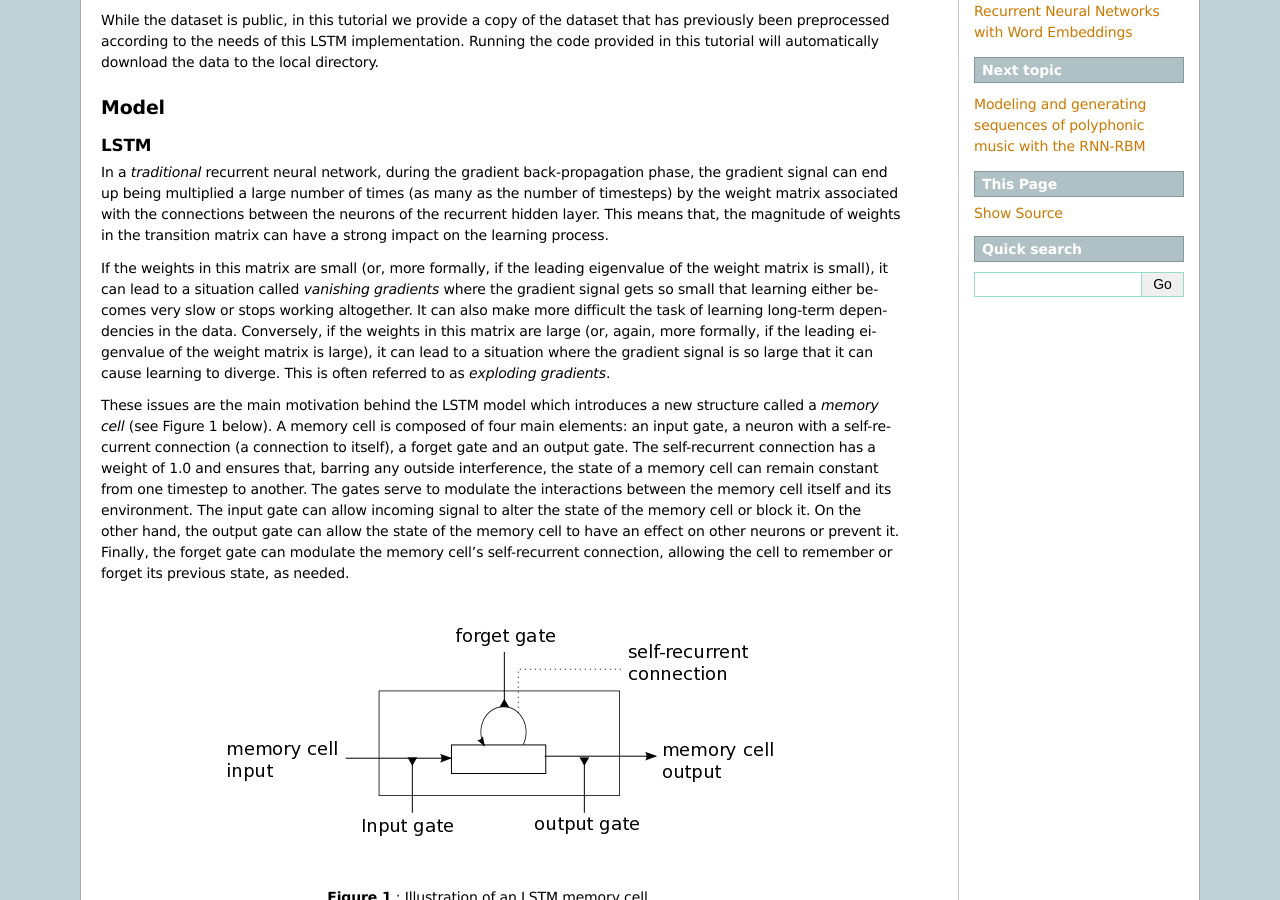
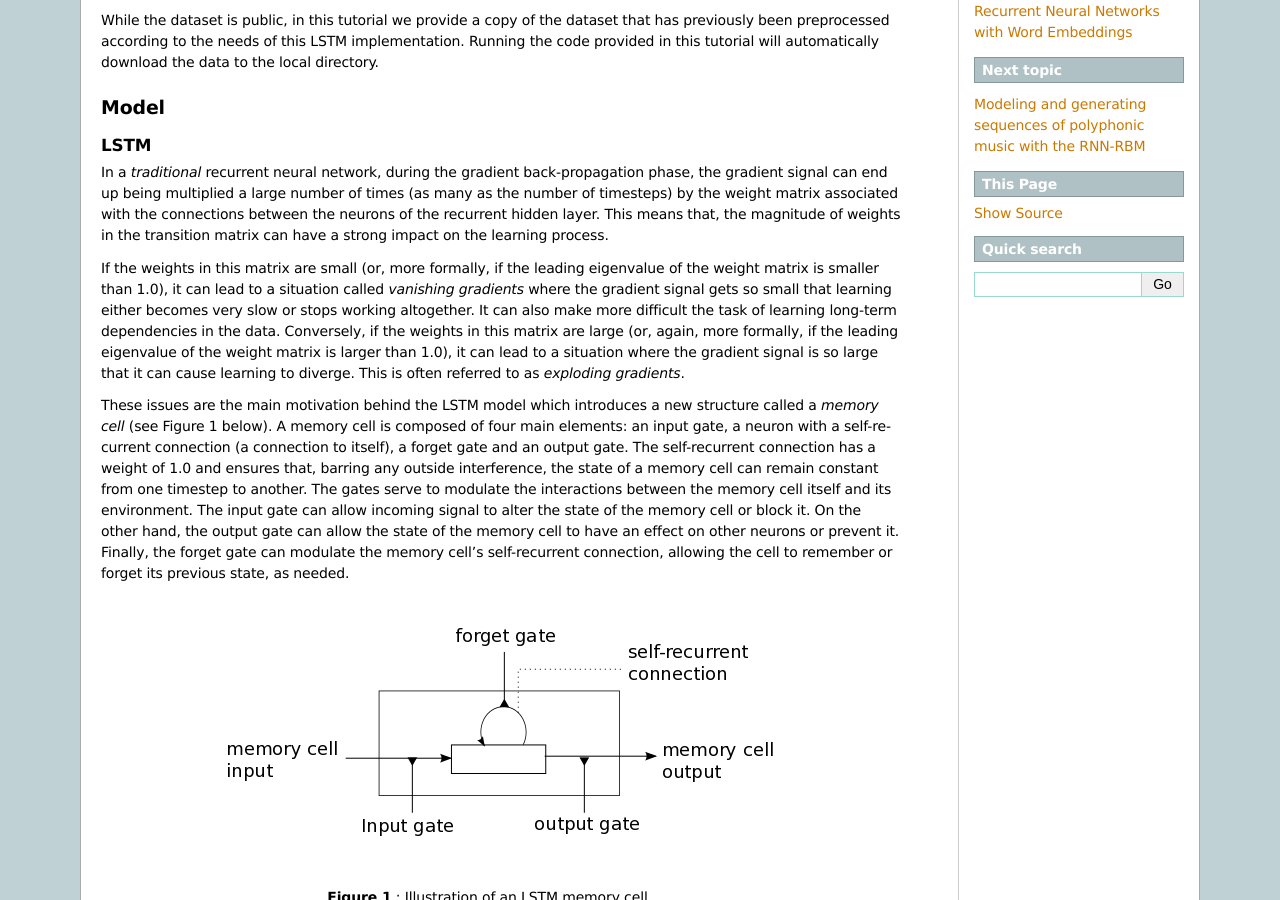
Before and after one commit to lisa-lab/DeepLearningTutorials, a Sphinx documentation site: the page built from doc/lstm.txt, in a window 1280 px wide and 900 px high, scrolled down 353 px. Built offline with Sphinx 7.4.7, drawn with Linux system fonts in a browser that asks for light colours; formulas are drawn with MathJax 3; pages that are not in the unit, such as notebooks, are missing from menus.

Commit message:
Fixed typos (2)

```diff
--- a/doc/lstm.txt
+++ b/doc/lstm.txt
@@ -41,14 +41,14 @@ hidden layer. This means that, the magnitude of weights in the transition
 matrix can have a strong impact on the learning process.
 
 If the weights in this matrix are small (or, more formally, if the leading
-eigenvalue of the weight matrix is small), it can lead to a situation called
-*vanishing gradients* where the gradient signal gets so small that learning
-either becomes very slow or stops working altogether. It can also make more
-difficult the task of learning long-term dependencies in the data.
-Conversely, if the weights in this matrix are large (or, again, more formally,
-if the leading eigenvalue of the weight matrix is large), it can lead to a
-situation where the gradient signal is so large that it can cause learning to
-diverge. This is often referred to as *exploding gradients*.
+eigenvalue of the weight matrix is smaller than 1.0), it can lead to a
+situation called *vanishing gradients* where the gradient signal gets so small
+that learning either becomes very slow or stops working altogether. It can
+also make more difficult the task of learning long-term dependencies in the
+data. Conversely, if the weights in this matrix are large (or, again, more
+formally, if the leading eigenvalue of the weight matrix is larger than 1.0),
+it can lead to a situation where the gradient signal is so large that it can
+cause learning to diverge. This is often referred to as *exploding gradients*.
 
 These issues are the main motivation behind the LSTM model which introduces a
 new structure called a *memory cell* (see Figure 1 below). A memory cell is
```
